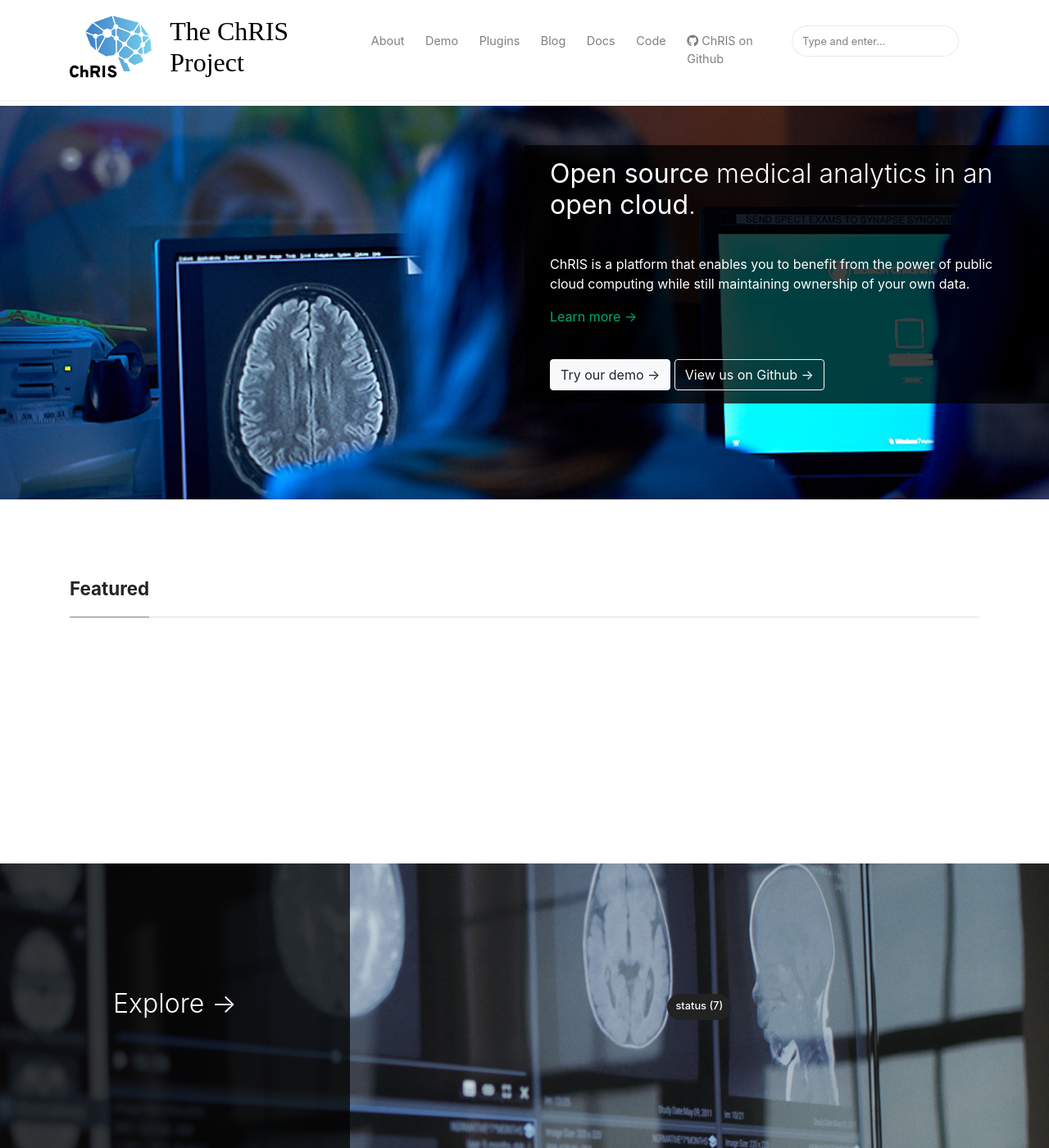
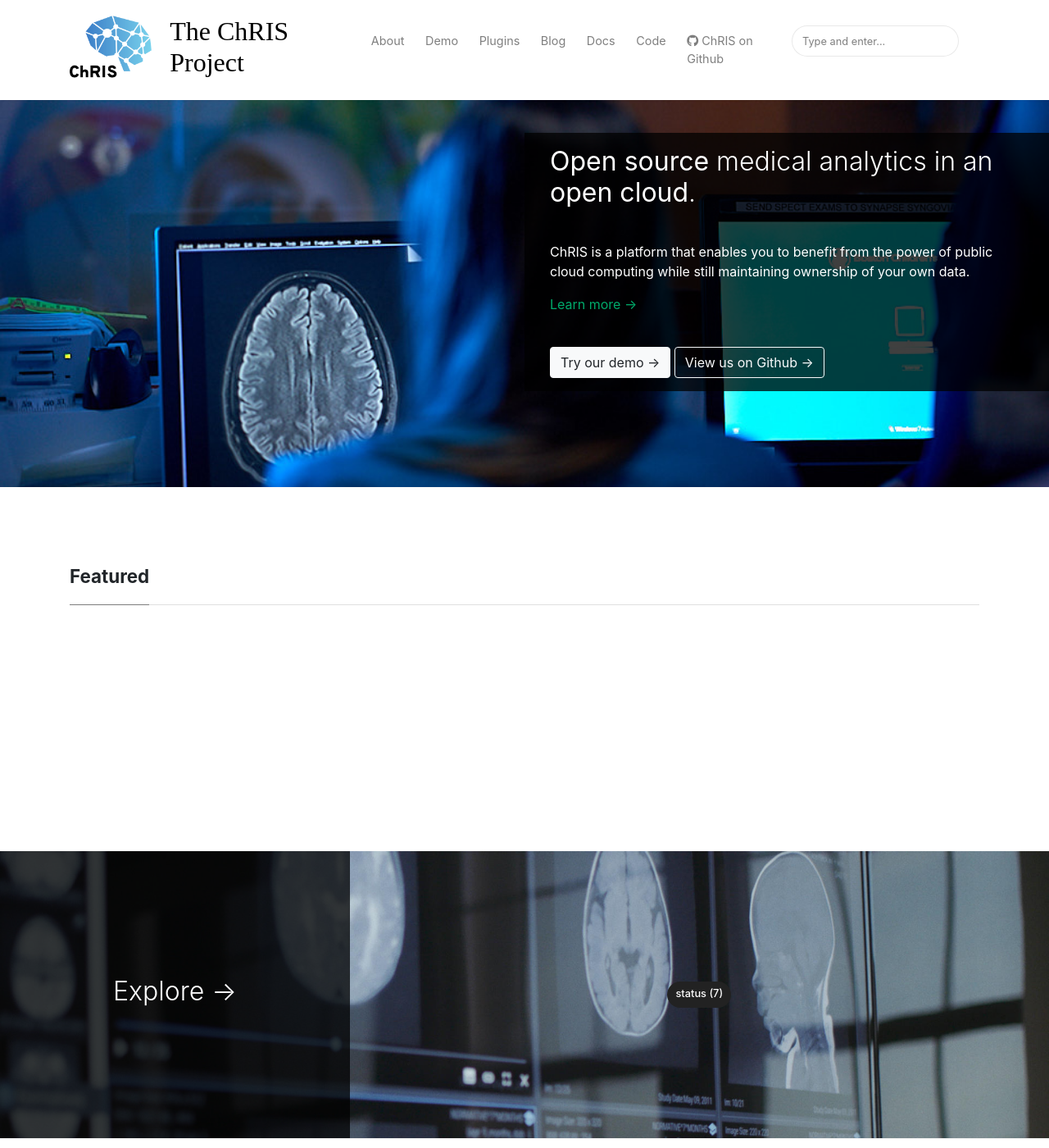
Before and after one commit to FNNDSC/website-old, a Jekyll site: the page built from index.html, in a window 1280 px wide and 1400 px high. Shown: the whole window at 82% size. Built offline with Jekyll 4.4.1, drawn with Linux system fonts in a browser that asks for light colours; nearby versions of some CDN libraries; the list of posts is cut into pages by our own code.

Commit message:
fixing top margins on content

```diff
--- a/assets/css/screen.css
+++ b/assets/css/screen.css
@@ -56,7 +56,7 @@
 .site-content {
     min-height: 60vh;
     padding-top: 1.5rem;
-    margin-top: 57px;
+    margin-top: 90px;
     transition: all 0.4s;
 }
 
@@ -782,7 +782,6 @@
 @media (min-width:768px) {
     .jumbotron.fortags {
         margin-bottom: -50px;
-        margin-top: 3rem;
         padding: 0;
         height: 350px;
         border-radius: 0;
@@ -913,7 +912,6 @@
 }
 
 .jumbotron.jumbo-top {
-    margin-top: 3rem;
     padding: 0;
     border-radius: 0;
     background-size: cover;
```
